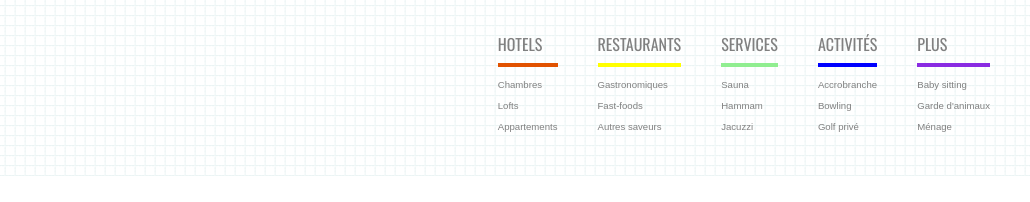
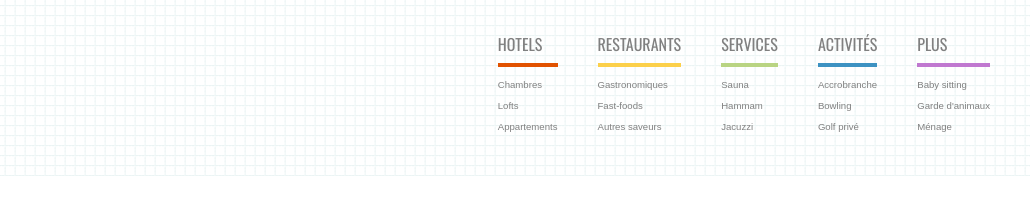
Before and after one commit to justine-patoux/waf-intro-maquette, a plain HTML site: page index.html in a window 1280 px wide. Shown: the top 202 px of the page, 250-1280 px from the left. Drawn offline with nearby package versions, Linux system fonts and the light colour scheme; grey boxes are pictures that could not be loaded; a web font is replaced by a local one.

Commit message:
fix: colours in the nav titles borders

```diff
--- a/css/style.css
+++ b/css/style.css
@@ -99,19 +99,19 @@ h3 {
 }
 
 .border-yellow {
-    border-color: yellow;
+    border-color: #fcd04a;
 }
 
 .border-green {
-    border-color: lightgreen;
+    border-color: #b9d482;
 }
 
 .border-blue {
-    border-color: blue;
+    border-color: #3d92c2;
 }
 
 .border-purple {
-    border-color: blueviolet;
+    border-color: #c078d0;
 }
 /* Main */
 /* Video */
```
